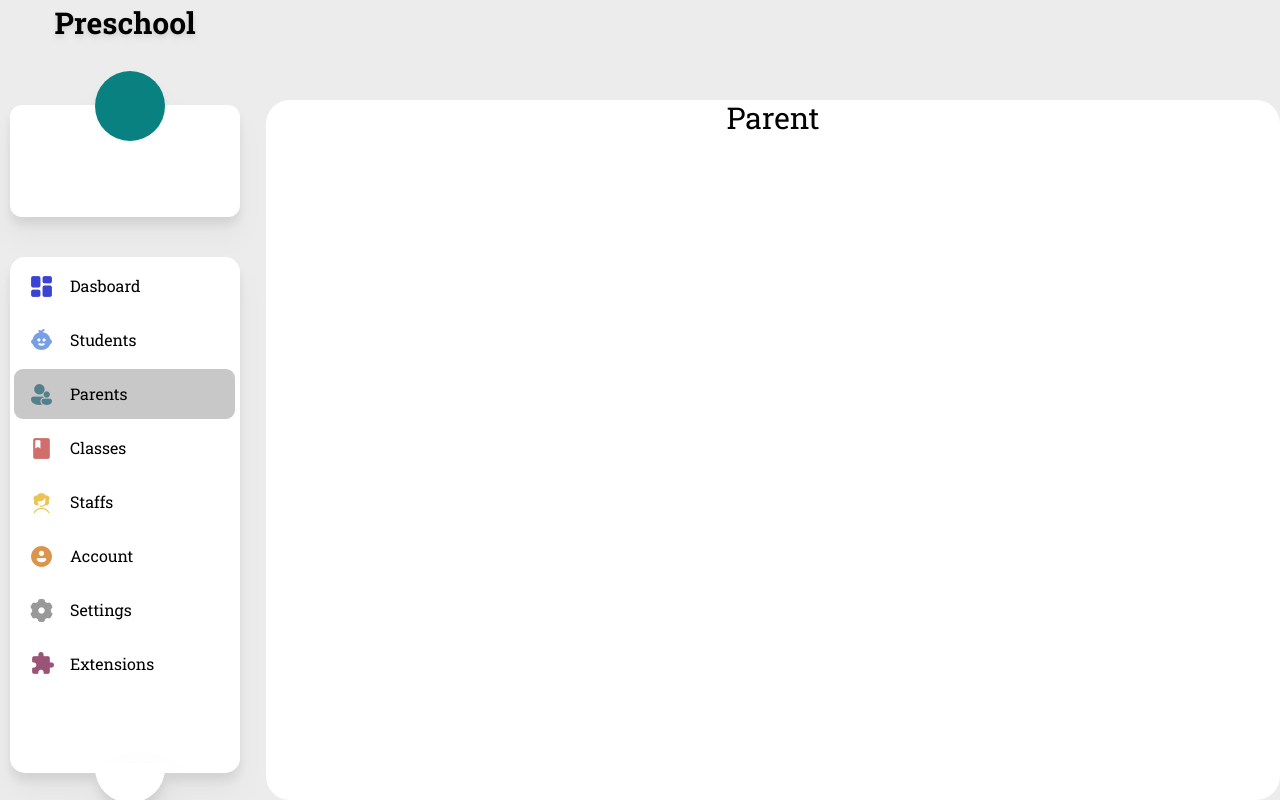
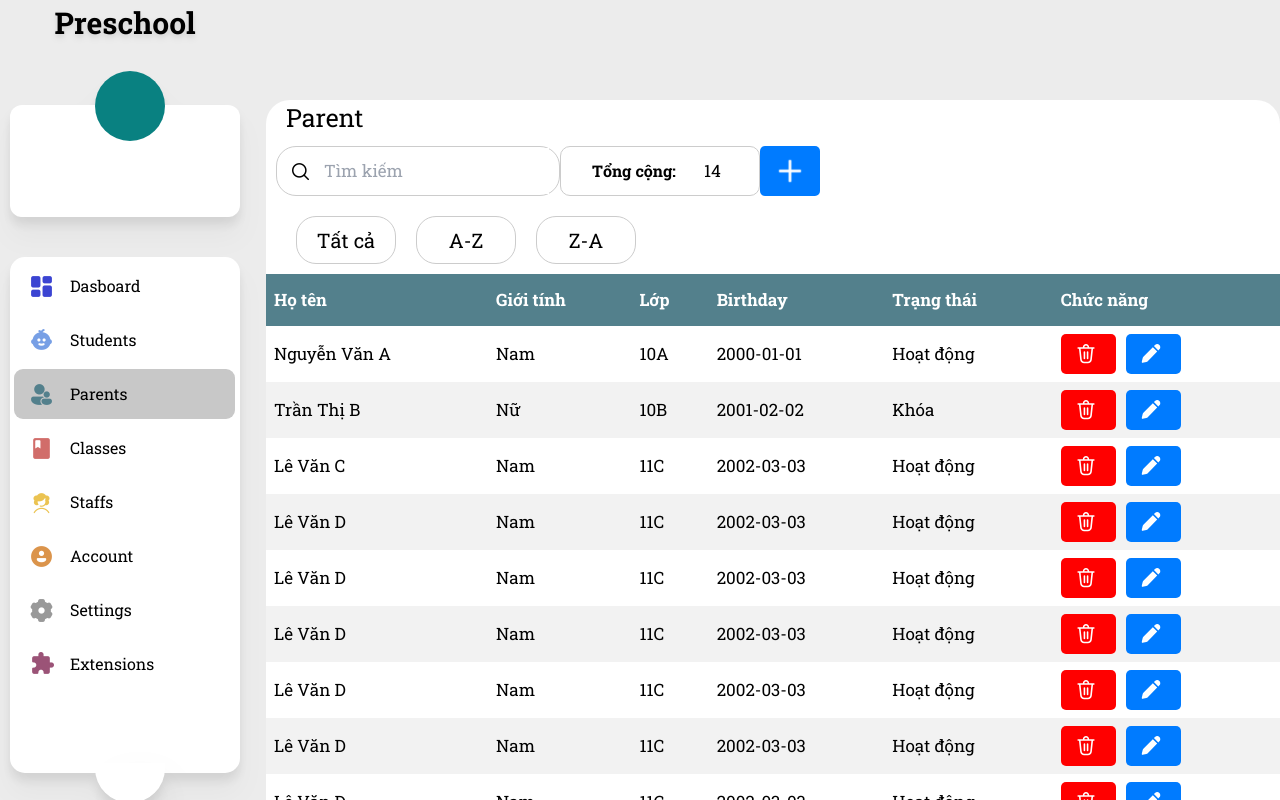
Before and after one commit to nguyenngocthach1403/preschool-system-project, a Vue app in the folder preschool_web_application/: page /parents in a window 1280 px wide. Built offline with nearby package versions, Linux system fonts and the light colour scheme.

Commit message:
25/4 23:09 Toan Feat:create parent-list-view

```diff
--- a/preschool_web_application/package.json
+++ b/preschool_web_application/package.json
@@ -12,6 +12,7 @@
   },
   "dependencies": {
     "pinia": "^2.1.7",
+    "primeicons": "^7.0.0",
     "vue": "^3.4.21",
     "vue-router": "^4.3.2"
   },
--- /dev/null
+++ b/preschool_web_application/src/presentations/parent_page/data/table_parent.vue
@@ -0,0 +1,367 @@
+<template>
+    <div class="dashboard">
+      <main>
+        <div class="feature flex-container">
+          <div class="search-bar">
+            <i class="pi pi-search"></i>
+            <input type="text" v-model="searchQuery" placeholder="Tìm kiếm" />
+          </div>
+          <div class="total-student">
+            <span class="total-label">Tổng cộng:</span>
+            <span class="total-count">{{ totalStudents }}</span>
+          </div>
+         <div class="add-button">
+          <button>
+            <img :src="add_icon" class="w-[30px] m-auto">
+          </button>
+         </div>
+        </div>
+        <div class="container">
+          <button @click="filterAll">Tất cả</button>
+          <button @click="filterAZ">A-Z</button>
+          <button @click="filterZA">Z-A</button>
+        </div>
+        <div class="overflow-scroll" v-scrollbar="true">
+        <table class="table" >
+          <thead class="sticky top-0">
+            <tr>
+              <th>Họ tên</th>
+              <th>Giới tính</th>
+              <th>Lớp</th>
+              <th>Birthday</th>
+              <th>Trạng thái</th>
+              <th>Chức năng</th>
+            </tr>
+          </thead>
+          <tbody>
+            <tr v-for="student in filteredStudents" :key="student.id">
+              <td>{{ student.fullName }}</td>
+              <td>{{ student.gender }}</td>
+              <td>{{ student.grade }}</td>
+              <td>{{ student.birthday }}</td>
+              <td>{{ student.status }}</td>
+              <td>
+                <div class="button-container">
+                  <button class="delete-button">
+                    <img :src="delete_icon" alt="" />
+                  </button>
+                  <button class="edit-button">
+                    <img :src="edit_icon" alt="" />
+                  </button>
+                </div>
+              </td>
+            </tr>
+          </tbody>
+        </table>
+       </div>
+      </main>
+    </div>
+  </template>
+
+  <script>
+  import 'primeicons/primeicons.css'
+  import delete_icon from '@/assets/icons/delete.svg'
+  import edit_icon from '@/assets/icons/edit.svg'
+  import add_icon from '@/assets/icons/pls.svg'
+  export default {
+    data() {
+      return {
+        students: [
+          {
+            id: 1,
+            fullName: 'Nguyễn Văn A',
+            gender: 'Nam',
+            grade: '10A',
+            birthday: '2000-01-01',
+            status: 'Hoạt động'
+          },
+          {
+            id: 2,
+            fullName: 'Trần Thị B',
+            gender: 'Nữ',
+            grade: '10B',
+            birthday: '2001-02-02',
+            status: 'Khóa'
+          },
+          {
+            id: 3,
+            fullName: 'Lê Văn C',
+            gender: 'Nam',
+            grade: '11C',
+            birthday: '2002-03-03',
+            status: 'Hoạt động'
+          },
+          {
+            id: 4,
+            fullName: 'Lê Văn D',
+            gender: 'Nam',
+            grade: '11C',
+            birthday: '2002-03-03',
+            status: 'Hoạt động'
+          },
+          {
+            id: 5,
+            fullName: 'Lê Văn D',
+            gender: 'Nam',
+            grade: '11C',
+            birthday: '2002-03-03',
+            status: 'Hoạt động'
+          },
+          {
+            id: 6,
+            fullName: 'Lê Văn D',
+            gender: 'Nam',
+            grade: '11C',
+            birthday: '2002-03-03',
+            status: 'Hoạt động'
+          },{
+            id: 7,
+            fullName: 'Lê Văn D',
+            gender: 'Nam',
+            grade: '11C',
+            birthday: '2002-03-03',
+            status: 'Hoạt động'
+          },
+          {
+            id: 8,
+            fullName: 'Lê Văn D',
+            gender: 'Nam',
+            grade: '11C',
+            birthday: '2002-03-03',
+            status: 'Hoạt động'
+          },
+          {
+            id: 9,
+            fullName: 'Lê Văn D',
+            gender: 'Nam',
+            grade: '11C',
+            birthday: '2002-03-03',
+            status: 'Hoạt động'
+          },
+          {
+            id: 10,
+            fullName: 'Lê Văn D',
+            gender: 'Nam',
+            grade: '11C',
+            birthday: '2002-03-03',
+            status: 'Hoạt động'
+          },
+          {
+            id: 11,
+            fullName: 'Lê Văn D',
+            gender: 'Nam',
+            grade: '11C',
+            birthday: '2002-03-03',
+            status: 'Hoạt động'
+          },{
+            id: 12,
+            fullName: 'Lê Văn D',
+            gender: 'Nam',
+            grade: '11C',
+            birthday: '2002-03-03',
+            status: 'Hoạt động'
+          },
+          {
+            id: 13,
+            fullName: 'Lê Văn D',
+            gender: 'Nam',
+            grade: '11C',
+            birthday: '2002-03-03',
+            status: 'Hoạt động'
+          },
+          {
+            id: 14,
+            fullName: 'Lê Văn 4',
+            gender: 'Nam',
+            grade: '11C',
+            birthday: '2002-03-03',
+            status: 'Hoạt động'
+          },
+        ],
+        searchQuery: '',
+        sortCriteria: 'all',
+        delete_icon: delete_icon,
+        edit_icon: edit_icon,
+        add_icon: add_icon
+      }
+    },
+    methods: {
+      filterAll() {
+        this.sortCriteria = 'all'
+      },
+      filterAZ() {
+        this.sortCriteria = 'AZ'
+      },
+      filterZA() {
+        this.sortCriteria = 'ZA'
+      }
+    },
+    computed: {
+      filteredStudents() {
+        const filteredStudents = this.students.filter((student) => {
+          return student.fullName.toLowerCase().includes(this.searchQuery.toLowerCase())
+        })
+
+        if (this.sortCriteria === 'AZ') {
+          filteredStudents.sort((a, b) => {
+            return a.fullName.localeCompare(b.fullName)
+          })
+        } else if (this.sortCriteria === 'ZA') {
+          filteredStudents.sort((a, b) => {
+            return b.fullName.localeCompare(a.fullName)
+          })
+        }
+
+        return filteredStudents
+      },
+      totalStudents() {
+        return this.students.length
+      }
+    }
+  }
+  </script>
+
+<style scoped>
+.dashboard{
+  font-size: 17px;
+}
+
+.flex-container {
+  display: flex;
+  justify-content: start;
+  width: 100%;
+  padding: 10px;
+}
+
+.search-bar {
+  display: flex;
+  align-items: center;
+  padding: 10px;
+  border: 1px solid #ccc;
+  border-radius: 20px;
+  height: 50px;
+
+}
+
+.search-bar i {
+  padding-left: 5px;
+  margin-right: 10px;
+}
+
+.search-bar input {
+  padding: 5px;
+  border: none;
+  outline: none;
+}
+
+.total-student {
+  display: flex;
+  align-items: center;
+  justify-content: space-evenly;
+  color: #000000;
+  padding: 10px 20px;
+  border: 1px solid #ccc;
+  width: 200px;
+  height: 50px;
+  border-radius: 10px;
+}
+
+.total-label {
+  font-size: 16px;
+  font-weight: bold;
+  margin-right: 10px;
+}
+
+.total-count {
+  font-size: 16x;
+  color: #000000;
+  padding: 5px 7px;
+  border-radius: 3px;
+}
+
+.add-button {
+  display: flex;
+  align-items: center;
+  justify-content: center;
+  background-color: #007bff;
+  width: 60px;
+  border-radius: 5px;
+  cursor: pointer;
+}
+
+.container {
+  display: flex;
+  justify-content: space-evenly;
+  width: 400px;
+  padding: 10px;
+}
+
+.container button {
+  font-size: 20px;
+  padding: 5px 10px;
+  border: 1px solid #ccc;
+  border-radius: 20px;
+  cursor: pointer;
+  width: 100px;
+}
+
+.container button:hover {
+  background-color: #53808c;
+}
+
+table {
+  width: 100%;
+  height: 100vh;
+  margin-bottom: 250px;
+  border-collapse: collapse;
+}
+
+.overflow-scroll {
+  max-height: 700px;
+  overflow-y: auto;
+}
+th,
+td {
+  padding: 8px;
+  border: 0px solid #ffffff;
+  text-align: left;
+}
+
+th {
+  color: #ffffff;
+  background-color: #53808c;
+}
+
+.table tr:nth-child(even) {
+  background-color: #f2f2f2;
+}
+.button-container {
+  display: flex;
+  width: 120px;
+  justify-content: space-between;
+  align-items: center;
+}
+
+.button-container button {
+  display: flex;
+  align-items: center;
+  padding: 10px 15px;
+  border: none;
+  border-radius: 5px;
+  cursor: pointer;
+}
+
+.button-container img {
+  width: 20px;
+  height: 20px;
+  margin-right: 5px;
+}
+
+.delete-button {
+  background-color: #ff0000;
+}
+
+.edit-button {
+  background-color: #007bff;
+}
+</style>
--- a/preschool_web_application/src/presentations/parent_page/views/parent_page.vue
+++ b/preschool_web_application/src/presentations/parent_page/views/parent_page.vue
@@ -1,19 +1,18 @@
 <template>
     <div class="bg-white ml-4 rounded-3xl text-center text-3xl">
-        Parent
+        <div class="text-left px-[20px] text-[25px] ">Parent</div>
+
+        <TableData></TableData>
     </div>
 </template>
 
-<script lang="ts">
-import { defineComponent } from 'vue'
-
-export default defineComponent({
-    setup () {
-
-
-        return {}
+<script>
+    import TableData from '../data/table_parent.vue'
+    export default{
+        components: {
+            TableData,
+        }
     }
-})
 </script>
 
 <style scoped>
```
Also changed, not shown: 1 other file (tests, documents, lock files or other folders).
